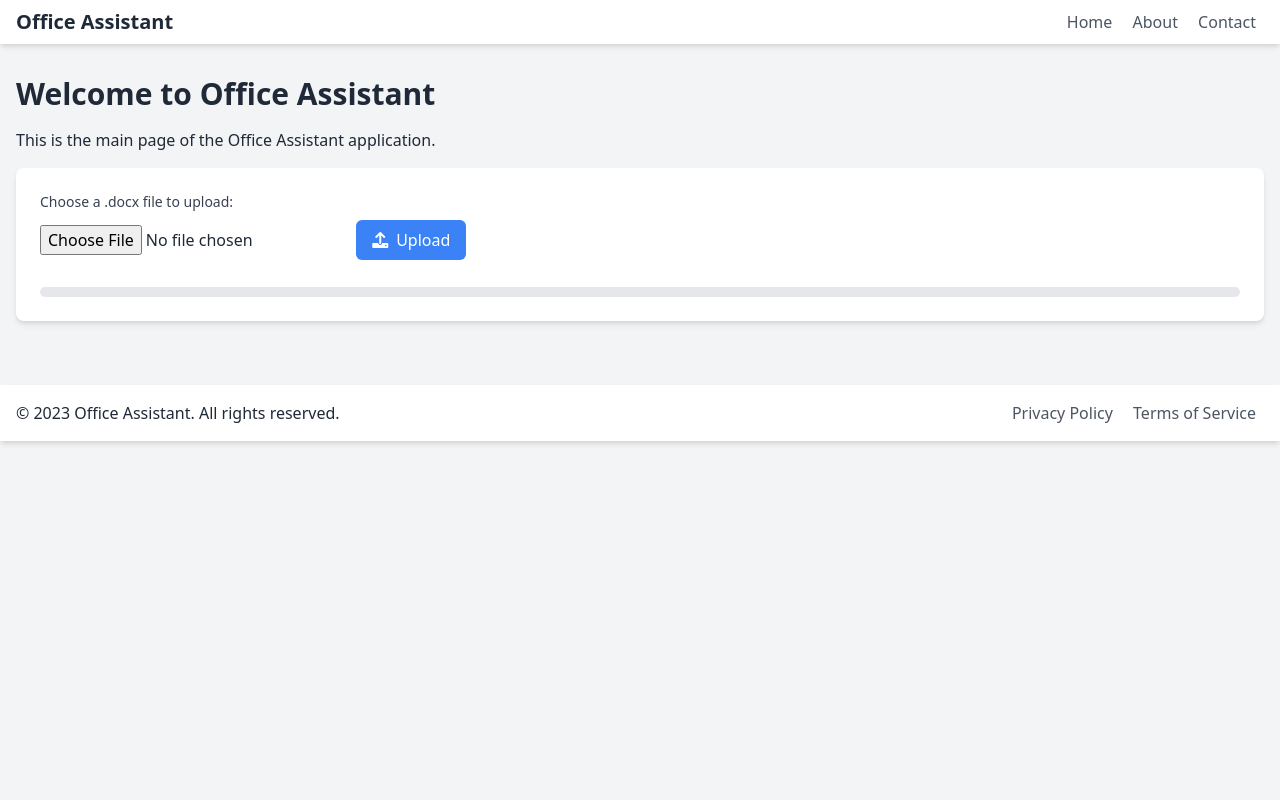
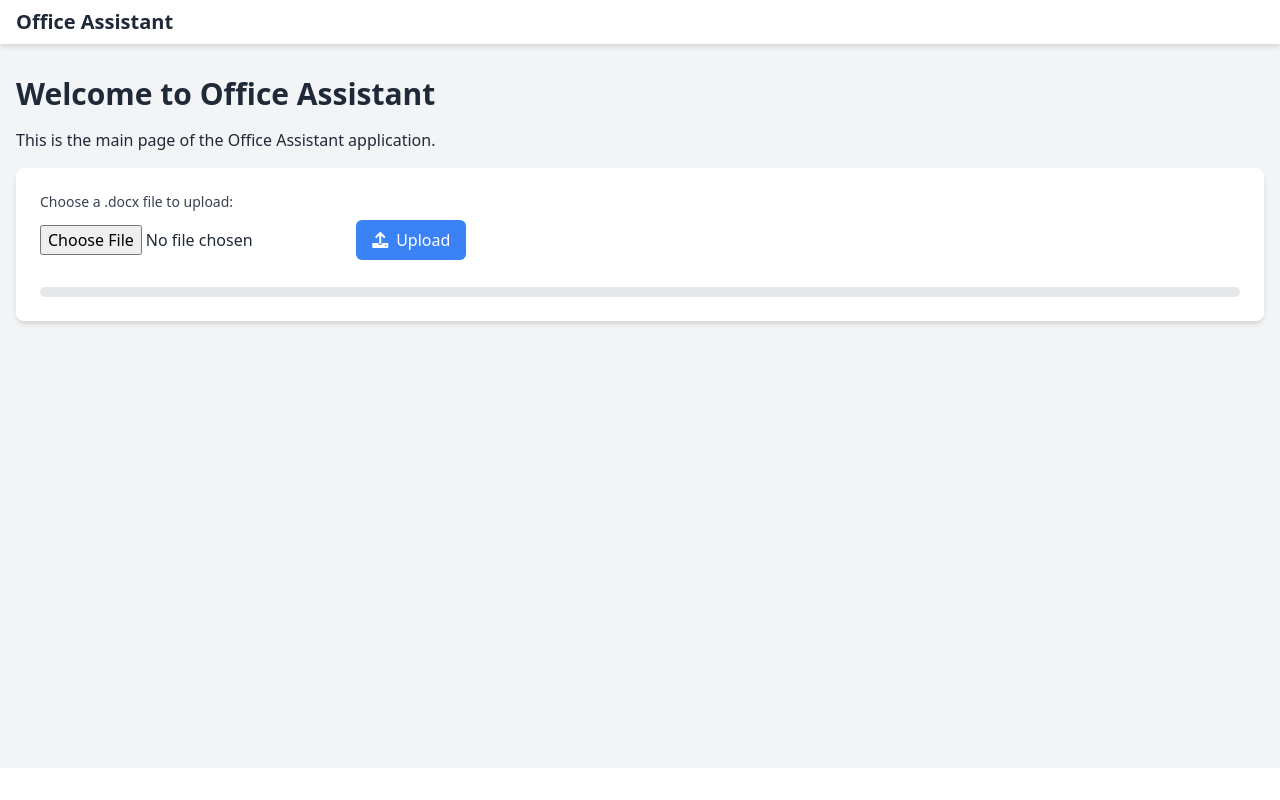
Before and after one commit to StefnirKristjansson/office-assistant, a FastAPI app: page / in a window 1280 px wide. Run offline with FastAPI, Linux system fonts and the light colour scheme.

Commit message:
Improve HTML index layout and styles using Tailwind CSS

```diff
--- a/app/templates/index.html
+++ b/app/templates/index.html
@@ -8,18 +8,13 @@
     <link href="https://cdn.jsdelivr.net/npm/tailwindcss@2.2.19/dist/tailwind.min.css" rel="stylesheet">
     <link rel="stylesheet" href="/static/styles.css">
 </head>
-<body class="bg-gray-100 text-gray-800">
+<body class="bg-gray-100 text-gray-800 flex flex-col min-h-screen">
     <nav class="bg-white shadow-md">
         <div class="container mx-auto px-4 py-2 flex justify-between items-center">
-            <a href="#" class="text-xl font-bold">Office Assistant</a>
-            <div>
-                <a href="#" class="text-gray-600 hover:text-gray-800 mx-2">Home</a>
-                <a href="#" class="text-gray-600 hover:text-gray-800 mx-2">About</a>
-                <a href="#" class="text-gray-600 hover:text-gray-800 mx-2">Contact</a>
-            </div>
+            <a href="/" class="text-xl font-bold">Office Assistant</a>
         </div>
     </nav>
-    <div class="container mx-auto px-4 py-8">
+    <main class="container mx-auto px-4 py-8 flex-grow">
         <h1 class="text-3xl font-bold mb-4">Welcome to Office Assistant</h1>
         <p class="mb-4">This is the main page of the Office Assistant application.</p>
         <form action="/upload/" method="post" enctype="multipart/form-data" class="bg-white p-6 rounded-lg shadow-md">
@@ -43,13 +38,10 @@
                 <p>{{ error }}</p>
             </div>
         {% endif %}
-    </div>
-    <footer class="bg-white shadow-md mt-8">
+    </main>
+    <footer class="bg-white shadow-md">
         <div class="container mx-auto px-4 py-4 flex justify-between items-center">
-            <p>&copy; 2023 Office Assistant. All rights reserved.</p>
-            <div>
-                <a href="#" class="text-gray-600 hover:text-gray-800 mx-2">Privacy Policy</a>
-                <a href="#" class="text-gray-600 hover:text-gray-800 mx-2">Terms of Service</a>
+            <div class="flex space-x-4">
             </div>
         </div>
     </footer>
```
